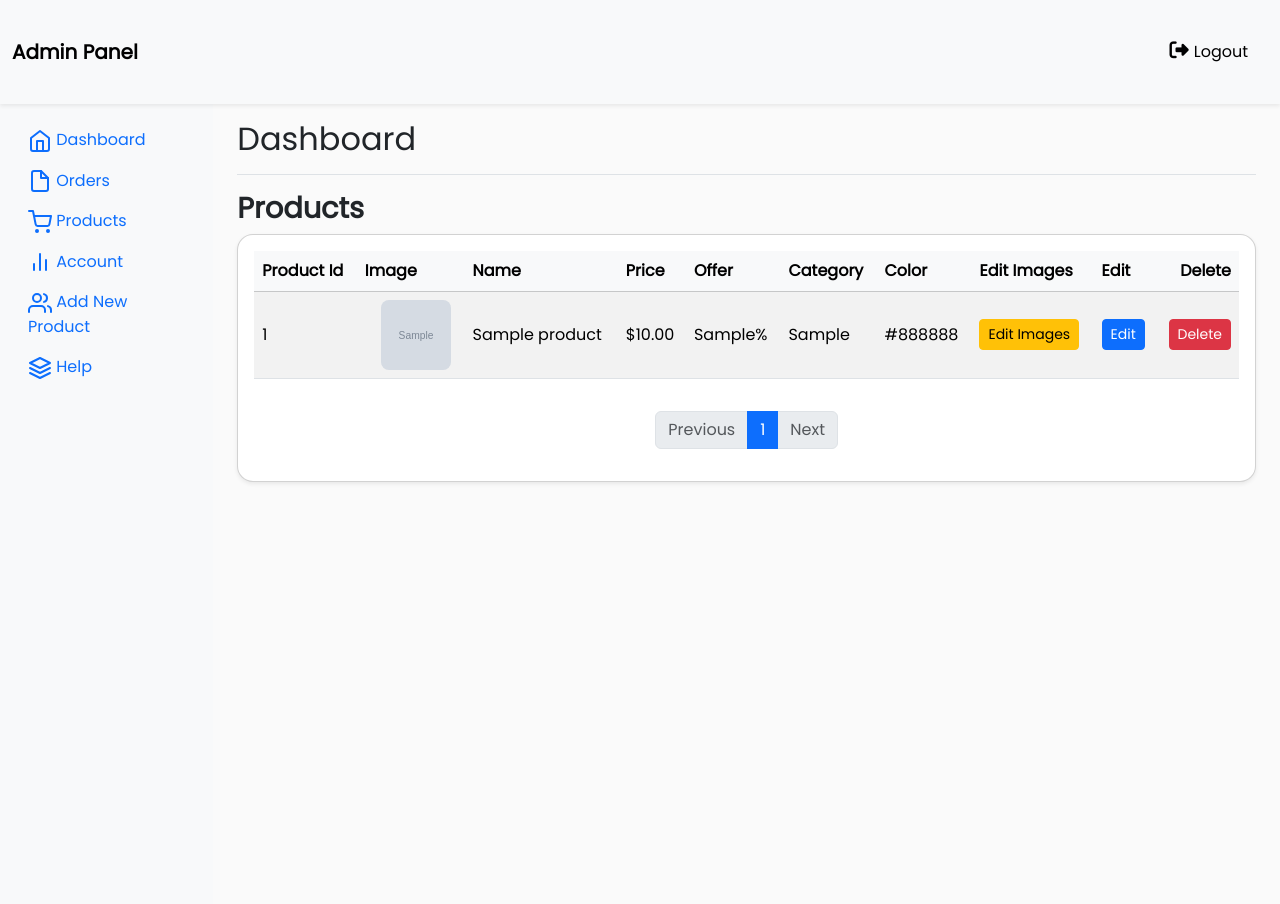
After one commit to 1jeidh/Web_PHP, a PHP site: page /admins/products.php in a window 1280 px wide. The commit adds this page. Run offline with PHP 8.4, Linux system fonts and the light colour scheme; the visitor is signed in with stand-in values (Sample User, id 1); tables that the repository leaves empty or names only in its code hold one stand-in row (values such as "Sample post"); grey boxes marked "Sample" are stand-in pictures.

Commit message:
Added product dashboard

```diff
--- /dev/null
+++ b/admins/footer.php
@@ -0,0 +1,9 @@
+
+<script src="https://cdn.jsdelivr.net/npm/bootstrap@5.3.3/dist/js/bootstrap.bundle.min.js"></script>
+
+<script>
+  feather.replace();
+</script>
+
+</body>
+</html>
--- a/admins/header.php
+++ b/admins/header.php
@@ -2,7 +2,6 @@
 session_start();
 include('../server/connection.php');
 ?>
-
 <!DOCTYPE html>
 <html lang="en">
 <head>
@@ -10,56 +9,33 @@ include('../server/connection.php');
   <meta name="viewport" content="width=device-width, initial-scale=1.0">
   <title>Admin Dashboard</title>
 
-    <!-- Bootstrap 4 CSS (match your main site) -->
-    <link rel="stylesheet" href="https://cdn.jsdelivr.net/npm/bootstrap@4.0.0/dist/css/bootstrap.min.css"
-          integrity="sha384-Gn5384xqQ1aoWXA+058RXPxPg6fy4IWvTNh0E263XmFcJlSAwiGgFAW/dAiS6JXm"
-          crossorigin="anonymous">
+  <link href="https://cdn.jsdelivr.net/npm/bootstrap@5.3.3/dist/css/bootstrap.min.css" rel="stylesheet">
 
-    <!-- Font Awesome (match your main site) -->
-    <link rel="stylesheet" href="https://cdnjs.cloudflare.com/ajax/libs/font-awesome/6.7.2/css/all.min.css"
-          integrity="sha512-Evv84Mr4kqVGRNSgIGL/F/aIDqQb7xQ2vcrdIwxfjThSH8CSR7PBEakCr51Ck+w+/U6swU2Im1vVX0SVk9ABhg=="
-          crossorigin="anonymous" referrerpolicy="no-referrer" />
+  <link rel="stylesheet" href="https://cdnjs.cloudflare.com/ajax/libs/font-awesome/6.7.2/css/all.min.css">
 
-    <!-- Custom dashboard CSS -->
+  <script src="https://unpkg.com/feather-icons"></script>
+
   <link rel="stylesheet" href="../assets/css/style.css">
 </head>
 <body>
 
-<!-- Navbar (like your main site) -->
-<nav class="navbar navbar-expand-lg navbar-light bg-light py-3">
+<!-- Navbar -->
+<nav class="navbar navbar-expand-lg navbar-light bg-light shadow-sm py-3">
   <div class="container-fluid">
-        <a class="navbar-brand" href="#">Admin Panel</a>
-        <button class="navbar-toggler" type="button" data-toggle="collapse" data-target="#adminNavbar"
-                aria-controls="adminNavbar" aria-expanded="false" aria-label="Toggle navigation">
+    <a class="navbar-brand fw-bold" href="index.php">Admin Panel</a>
+    <button class="navbar-toggler" type="button" data-bs-toggle="collapse" data-bs-target="#adminNavbar">
       <span class="navbar-toggler-icon"></span>
     </button>
-
     <div class="collapse navbar-collapse" id="adminNavbar">
-            <ul class="navbar-nav ml-auto">
-                <?php if(isset($_SESSION['admin_logged_in'])) { ?>
+      <ul class="navbar-nav ms-auto">
+        <?php if(isset($_SESSION['admin_logged_in'])): ?>
         <li class="nav-item">
           <a class="nav-link" href="logout.php?logout=1">
             <i class="fa-solid fa-right-from-bracket"></i> Logout
           </a>
         </li>
-                <?php } ?>
+        <?php endif; ?>
       </ul>
     </div>
   </div>
 </nav>
-
-<!-- Bootstrap JS & dependencies -->
-<script src="https://code.jquery.com/jquery-3.2.1.slim.min.js"
-        integrity="sha384-KJ3o2DKtIkvYIK3UENzmM7KCkRr/rE9/Qpg6aAZGJwFDMVNA/GpGFF93hXpG5KkN"
-        crossorigin="anonymous"></script>
-<script src="https://cdn.jsdelivr.net/npm/popper.js@1.12.9/dist/umd/popper.min.js"
-        integrity="sha384-ApNbgh9B+Y1QKtv3Rn7W3mgPxhU9+51RnEqq/jzrCkV+6i9Cp0T0v9pF0OzThB6E"
-        crossorigin="anonymous"></script>
-<script src="https://cdn.jsdelivr.net/npm/bootstrap@4.0.0/dist/js/bootstrap.min.js"
-        integrity="sha384-JZR6Spejh4U02d8jOt6vLEHfe/JQGiRRSQQxSfFWpi1MquVdAyjUar5+76PVCmYl"
-        crossorigin="anonymous"></script>
-
-<!-- Optional: Font Awesome JS -->
-<script src="https://cdnjs.cloudflare.com/ajax/libs/font-awesome/6.7.2/js/all.min.js"
-        integrity="sha512-vP3xVzVvTz6Qikv0zj3l3c+0kYdcFYZHV9qzwF6W0w2L5XbtdOo4t9E0PqOdlAfS7Fw4jvI6NNql3q4wA0IDQA=="
-        crossorigin="anonymous" referrerpolicy="no-referrer"></script>
--- /dev/null
+++ b/admins/products.php
@@ -0,0 +1,141 @@
+<?php include('header.php'); ?>
+
+<?php
+// 1. Check admin login
+if (!isset($_SESSION['admin_logged_in'])) {
+    header('location: admin_login.php');
+    exit();
+}
+
+// 2. Pagination setup
+$total_records_per_page = 5;
+$page_no = isset($_GET['page_no']) && is_numeric($_GET['page_no']) ? (int)$_GET['page_no'] : 1;
+$offset = ($page_no - 1) * $total_records_per_page;
+
+// 3. Count total products
+$stmt1 = $conn->prepare("SELECT COUNT(*) AS total_records FROM products");
+$stmt1->execute();
+$stmt1->bind_result($total_records);
+$stmt1->store_result();
+$stmt1->fetch();
+$total_no_of_pages = ceil($total_records / $total_records_per_page);
+
+// 4. Fetch product data
+$stmt2 = $conn->prepare("SELECT * FROM products LIMIT ?, ?");
+$stmt2->bind_param("ii", $offset, $total_records_per_page);
+$stmt2->execute();
+$products = $stmt2->get_result();
+?>
+
+<div class="container-fluid">
+  <div class="row" style="min-height: 100vh;">
+    <!-- Sidebar -->
+    <?php include('sidemenu.php'); ?>
+
+    <!-- Main content -->
+    <main class="col-md-9 ms-sm-auto col-lg-10 px-md-4">
+      <div class="d-flex justify-content-between flex-wrap align-items-center pt-3 pb-2 mb-3 border-bottom">
+        <h1 class="h2">Dashboard</h1>
+      </div>
+
+      <h2>Products</h2>
+
+      <!-- Success / Error Messages -->
+      <?php
+      $alerts = [
+        'edit_success_message' => 'success',
+        'edit_failure_message' => 'danger',
+        'deleted_successfully' => 'success',
+        'deleted_failure' => 'danger',
+        'product_created' => 'success',
+        'product_failed' => 'danger',
+        'images_updated' => 'success',
+        'images_failed' => 'danger'
+      ];
+      foreach ($alerts as $key => $type):
+        if (isset($_GET[$key])): ?>
+          <div class="alert alert-<?php echo $type; ?> text-center">
+            <?php echo htmlspecialchars($_GET[$key]); ?>
+          </div>
+      <?php endif; endforeach; ?>
+
+      <!-- Table -->
+      <div class="card shadow-sm rounded-4 mb-4">
+        <div class="card-body">
+          <div class="table-responsive">
+            <table class="table align-middle table-hover table-striped">
+              <thead class="table-light">
+                <tr>
+                  <th>Product Id</th>
+                  <th>Image</th>
+                  <th>Name</th>
+                  <th>Price</th>
+                  <th>Offer</th>
+                  <th>Category</th>
+                  <th>Color</th>
+                  <th>Edit Images</th>
+                  <th>Edit</th>
+                  <th>Delete</th>
+                </tr>
+              </thead>
+              <tbody>
+                <?php while ($product = $products->fetch_assoc()): ?>
+                  <tr>
+                    <td><?php echo $product['product_id']; ?></td>
+                    <td><img src="<?php echo "../assets/imgs/" . htmlspecialchars($product['product_image']); ?>"
+                             alt="Product" style="width: 70px; height: 70px; border-radius: 8px;"></td>
+                    <td><?php echo htmlspecialchars($product['product_name']); ?></td>
+                    <td>$<?php echo number_format($product['product_price'], 2); ?></td>
+                    <td><?php echo htmlspecialchars($product['product_special_offer']); ?>%</td>
+                    <td><?php echo htmlspecialchars($product['product_category']); ?></td>
+                    <td><?php echo htmlspecialchars($product['product_color']); ?></td>
+                    <td>
+                      <a class="btn btn-warning btn-sm"
+                         href="edit_images.php?product_id=<?php echo $product['product_id']; ?>&product_name=<?php echo urlencode($product['product_name']); ?>">
+                         Edit Images
+                      </a>
+                    </td>
+                    <td>
+                      <a class="btn btn-primary btn-sm"
+                         href="edit_product.php?product_id=<?php echo $product['product_id']; ?>">
+                         Edit
+                      </a>
+                    </td>
+                    <td>
+                      <a class="btn btn-danger btn-sm"
+                         href="delete_product.php?product_id=<?php echo $product['product_id']; ?>"
+                         onclick="return confirm('Are you sure you want to delete this product?');">
+                         Delete
+                      </a>
+                    </td>
+                  </tr>
+                <?php endwhile; ?>
+              </tbody>
+            </table>
+          </div>
+
+          <!-- Pagination -->
+          <nav aria-label="Page navigation">
+            <ul class="pagination justify-content-center mt-3">
+              <li class="page-item <?php if ($page_no <= 1) echo 'disabled'; ?>">
+                <a class="page-link" href="<?php if ($page_no <= 1) echo '#'; else echo '?page_no='.($page_no - 1); ?>">Previous</a>
+              </li>
+
+              <?php for ($i = 1; $i <= $total_no_of_pages; $i++): ?>
+                <li class="page-item <?php if ($page_no == $i) echo 'active'; ?>">
+                  <a class="page-link" href="?page_no=<?php echo $i; ?>"><?php echo $i; ?></a>
+                </li>
+              <?php endfor; ?>
+
+              <li class="page-item <?php if ($page_no >= $total_no_of_pages) echo 'disabled'; ?>">
+                <a class="page-link" href="<?php if ($page_no >= $total_no_of_pages) echo '#'; else echo '?page_no='.($page_no + 1); ?>">Next</a>
+              </li>
+            </ul>
+          </nav>
+        </div>
+      </div>
+    </main>
+  </div>
+</div>
+
+<?php include('footer.php'); ?>
--- a/layouts/footer.php
+++ b/layouts/footer.php
@@ -63,9 +63,7 @@
         </div>
     </footer>
 
-    <script src="https://code.jquery.com/jquery-3.2.1.slim.min.js" integrity="sha384-KJ3o2DKtIkvYIK3UENzmM7KCkRr/rE9/Qpg6aAZGJwFDMVNA/GpGFF93hXpG5KkN" crossorigin="anonymous"></script>
-    <script src="https://cdn.jsdelivr.net/npm/popper.js@1.12.9/dist/umd/popper.min.js" integrity="sha384-ApNbgh9B+Y1QKtv3Rn7W3mgPxhU9K/ScQsAP7hUibX39j7fakFPskvXusvfa0b4Q" crossorigin="anonymous"></script>
-    <script src="https://cdn.jsdelivr.net/npm/bootstrap@4.0.0/dist/js/bootstrap.min.js" integrity="sha384-JZR6Spejh4U02d8jOt6vLEHfe/JQGiRRSQQxSfFWpi1MquVdAyjUar5+76PVCmYl" crossorigin="anonymous"></script>
+    <script src="https://cdn.jsdelivr.net/npm/bootstrap@5.3.3/dist/js/bootstrap.bundle.min.js"></script>
 
     <?php
         if (isset($custom_script)) {
--- a/layouts/header.php
+++ b/layouts/header.php
@@ -5,7 +5,7 @@
     <meta name="viewport" content="width=device-width, initial-scale=1.0">
     <title>Home</title>
 
-    <link rel="stylesheet" href="https://cdn.jsdelivr.net/npm/bootstrap@4.0.0/dist/css/bootstrap.min.css" integrity="sha384-Gn5384xqQ1aoWXA+058RXPxPg6fy4IWvTNh0E263XmFcJlSAwiGgFAW/dAiS6JXm" crossorigin="anonymous">
+    <link href="https://cdn.jsdelivr.net/npm/bootstrap@5.3.3/dist/css/bootstrap.min.css" rel="stylesheet">
     <link rel="stylesheet" href="https://cdnjs.cloudflare.com/ajax/libs/font-awesome/6.7.2/css/all.min.css" integrity="sha512-Evv84Mr4kqVGRNSgIGL/F/aIDqQb7xQ2vcrdIwxfjThSH8CSR7PBEakCr51Ck+w+/U6swU2Im1vVX0SVk9ABhg==" crossorigin="anonymous" referrerpolicy="no-referrer" />
     <link rel="stylesheet" href="assets/css/style.css">
 </head>
```
Also changed, not shown: admins/index.php (+20 -18 lines). Lines whose indentation alone changed are shown as unchanged.
